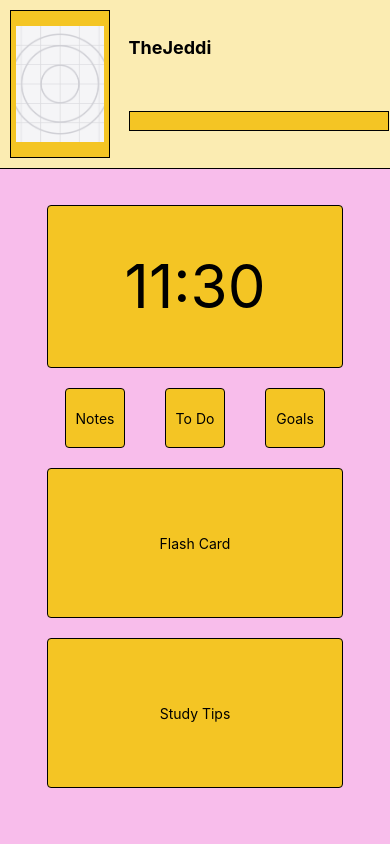
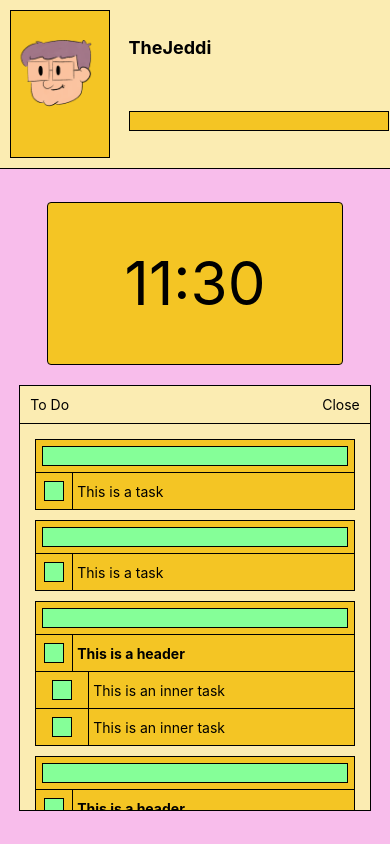
Before and after one commit to jbsalvador06/levelup-mobile-app, a React Native app: screen /ToDo in a window 390 px wide. Built offline with nearby package versions, Linux system fonts and the light colour scheme.

Commit message:
home screen and to do screen
fixed home screen and added to do screen and to do component

```diff
--- a/components/HUD.js
+++ b/components/HUD.js
@@ -5,7 +5,7 @@ const HUD = () => {
     return (
         <SafeAreaView style={styles.container}>
             <View style={styles.profileContainer}>
-                <Image source={require('../assets/icon.png')} style={styles.profileIcon}/>
+                <Image source={require('../assets/me.png')} style={styles.profileIcon}/>
             </View>
             <View style={styles.innerProfileContainer}>
                 <View>
--- /dev/null
+++ b/components/ToDo.js
@@ -0,0 +1,120 @@
+import { StyleSheet, Text, TouchableOpacity, View } from "react-native";
+
+const ToDo = ({ taskType }) => {
+    if (taskType == 'small') {
+        return (
+            <View style={styles.todoContainer}>
+                <View style={styles.taskBar}>
+                    <View style={styles.progressBar}></View>
+                </View>
+                <View style={styles.todoTasksContainer}>
+                    <View style={styles.checkBoxContainer}>
+                        <View style={styles.checkBox}></View>
+                    </View>
+                    <View style={styles.taskContainer}>
+                        <Text>This is a task</Text>
+                    </View>
+                </View>
+            </View>
+        )
+    } else if (taskType == 'big') {
+        return (
+            <View style={styles.todoContainer}>
+                <View style={styles.taskBar}>
+                    <View style={styles.progressBar}></View>
+                </View>
+                <View style={styles.todoTasksContainer}>
+                    <View style={styles.checkBoxContainer}>
+                        <View style={styles.checkBox}></View>
+                    </View>
+                    <View style={styles.taskContainer}>
+                        <Text style={{ fontWeight: 'bold' }}>This is a header</Text>
+                    </View>
+                </View>
+                <View>
+                    <View style={styles.innerTodoTaskContainer}>
+                        <View style={styles.innerCheckBoxContainer}>
+                            <View style={styles.innerCheckBox}></View>
+                        </View>
+                        <View style={styles.innerTaskContainer}>
+                            <Text>This is an inner task</Text>
+                        </View>
+                    </View>
+                    <View style={styles.innerTodoTaskContainer}>
+                        <View style={styles.innerCheckBoxContainer}>
+                            <View style={styles.innerCheckBox}></View>
+                        </View>
+                        <View style={styles.innerTaskContainer}>
+                            <Text>This is an inner task</Text>
+                        </View>
+                    </View>
+                </View>
+            </View>
+        )
+    }
+}
+
+const styles = StyleSheet.create({
+    todoContainer: {
+        backgroundColor: '#F4C524',
+        borderWidth: 1,
+        borderBottomWidth: 0,
+        width: '100%',
+        marginBottom: 10
+    },
+    taskBar: {
+        padding: 6,
+        borderBottomWidth: 1,
+        justifyContent: 'center',
+        alignItems: 'center'
+    },
+    progressBar: {
+        backgroundColor: '#85FF98',
+        width: '100%',
+        height: 20,
+        borderWidth: 1
+    },
+    todoTasksContainer: {
+        flexDirection: 'row',
+        borderBottomWidth: 1
+    },
+    checkBoxContainer: {
+        padding: 8,
+        borderRightWidth: 1,
+        justifyContent: 'center',
+        alignItems: 'center'
+    },
+    checkBox: {
+        backgroundColor: '#85FF98',
+        width: 20,
+        height: 20,
+        borderWidth: 1,
+    },
+    taskContainer: {
+        justifyContent: 'center',
+        padding: 4
+    },
+    innerTodoTaskContainer: {
+        flexDirection: 'row',
+        borderBottomWidth: 1
+    },
+    innerCheckBoxContainer: {
+        paddingVertical: 8,
+        paddingHorizontal: 16,
+        borderRightWidth: 1,
+        justifyContent: 'center',
+        alignItems: 'center',
+    },
+    innerCheckBox: {
+        backgroundColor: '#85FF98',
+        width: 20,
+        height: 20,
+        borderWidth: 1
+    },
+    innerTaskContainer: {
+        justifyContent: 'center',
+        padding: 4
+    }
+});
+
+export default ToDo;
--- a/navigation/appNavigation.js
+++ b/navigation/appNavigation.js
@@ -6,6 +6,8 @@ import HUD from "../components/HUD";
 // Screens
 import HomeScreen from "../screens/HomeScreen";
 import NotesScreen from "../screens/NotesScreen";
+import ToDoScreen from "../screens/ToDoScreen";
+import GoalsScreen from "../screens/GoalsScreen";
 
 const Stack = createNativeStackNavigator();
 
@@ -24,6 +26,16 @@ const AppNavigation = () => {
                     options={{ headerShown: false }}
                     component={NotesScreen}
                 />
+                <Stack.Screen
+                    name="ToDo"
+                    options={{ headerShown: false }}
+                    component={ToDoScreen}
+                />
+                <Stack.Screen
+                    name="Goals"
+                    options={{ headerShown: false }}
+                    component={GoalsScreen}
+                />
             </Stack.Navigator>
         </NavigationContainer>
     );
--- a/screens/HomeScreen.js
+++ b/screens/HomeScreen.js
@@ -6,36 +6,22 @@ const HomeScreen = ({ navigation }) => {
         <View style={styles.container}>
             <Clock />
             <View style={styles.taskContainer}>
-                <TouchableOpacity onPress={() => navigation.navigate('Notes')}>
-                    <View style={styles.taskButton}>
-                        <Text>Notes</Text>
-                    </View>
+                <TouchableOpacity style={styles.taskButton} onPress={() => navigation.navigate('Notes')}>
+                    <Text>Notes</Text>
                 </TouchableOpacity>
-                <TouchableOpacity>
-                    <View style={styles.taskButton}>
-                        <Text>To Do</Text>
-                    </View>
+                <TouchableOpacity style={styles.taskButton} onPress={() => navigation.navigate('ToDo')}>
+                    <Text>To Do</Text>
                 </TouchableOpacity>
-                <TouchableOpacity>
-                    <View style={styles.taskButton}>
-                        <Text>Goals</Text>
-                    </View>
+                <TouchableOpacity style={styles.taskButton} onPress={() => navigation.navigate('Goals')}>
+                    <Text>Goals</Text>
                 </TouchableOpacity>
             </View>
             <View style={styles.bigTaskContainer}>
-                {/* Flash Card */}
-                <TouchableOpacity>
-                    <View style={styles.bigTaskButton}>
-                        <Text>Flash Card</Text>
-                    </View>
+                <TouchableOpacity style={styles.bigTaskButton}>
+                    <Text>Flash Card</Text>
                 </TouchableOpacity>
-            </View>
-            <View style={styles.bigTaskContainer}>
-                {/* Study Tips */}
-                <TouchableOpacity>
-                    <View style={styles.bigTaskButton}>
-                        <Text>Study Tips</Text>
-                    </View>
+                <TouchableOpacity style={styles.bigTaskButton}>
+                    <Text>Study Tips</Text>
                 </TouchableOpacity>
             </View>
         </View>
@@ -66,15 +52,19 @@ const styles = StyleSheet.create({
     },
     bigTaskContainer: {
         width: '80%',
+        height: '100%',
+        justifyContent: 'center',
+        marginBottom: 20,
+        flex: 1
     },
     bigTaskButton: {
         backgroundColor: '#F4C524',
-        marginBottom: 20,
+        marginBottom: 10,
         borderWidth: 1,
         borderRadius: 4,
+        height: '45%',
         justifyContent: 'center',
         alignItems: 'center',
-        height: 150
     }
 })
 
--- a/screens/NotesScreen.js
+++ b/screens/NotesScreen.js
@@ -42,7 +42,7 @@ const styles = StyleSheet.create({
     },
     notesNavContainer: {
         flexDirection: 'row',
-        justifyContent: "space-between",
+        justifyContent: 'space-between',
         padding: 10,
         borderBottomWidth: 1,
     },
--- /dev/null
+++ b/screens/ToDoScreen.js
@@ -0,0 +1,56 @@
+import { Button } from "react-native";
+import { ScrollView, StyleSheet, Text, TouchableOpacity, View } from "react-native"
+
+// Components
+import Clock from "../components/Clock";
+import ToDo from "../components/ToDo";
+
+const ToDoScreen = ({ navigation }) => {
+    return (
+        <View style={styles.container}>
+            <Clock />
+            <View style={styles.todoContainer}>
+                <View style={styles.todoNavContainer}>
+                    <Text>To Do</Text>
+                    <TouchableOpacity onPress={() => navigation.goBack()}>
+                        <Text>Close</Text>
+                    </TouchableOpacity>
+                </View>
+                <ScrollView style={styles.insideTodoContainer}>
+                    <ToDo taskType={'small'}/>
+                    <ToDo taskType={'small'}/>
+                    <ToDo taskType={'big'}/>
+                    <ToDo taskType={'big'}/>
+                </ScrollView>
+            </View>
+        </View>
+    )
+}
+
+const styles = StyleSheet.create({
+    container: {
+        backgroundColor: '#F8BDEB',
+        height: '100%',
+        padding: 10,
+        justifyContent: 'center',
+        alignItems: 'center',
+    },
+    todoContainer: {
+        backgroundColor: '#FBECB2',
+        height: '65%',
+        width: '95%',
+        borderWidth: 1
+    },
+    todoNavContainer: {
+        flexDirection: 'row',
+        justifyContent: 'space-between',
+        padding: 10,
+        borderBottomWidth: 1,
+    },
+    insideTodoContainer: {
+        padding: 15,
+        flex: 1,
+    }
+});
+
+export default ToDoScreen;
```
Also changed, not shown: assets/me.png (added), screens/HomeScreen.txt (added).
